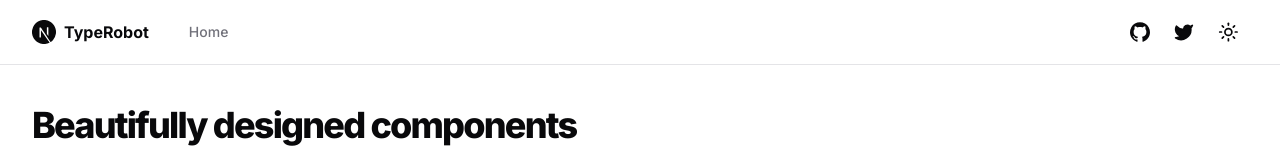
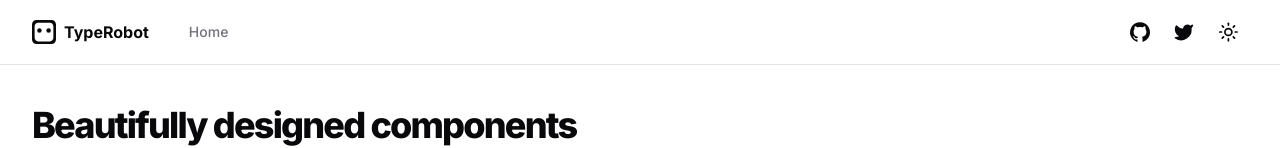
Before and after one commit to typerobot/typerobot, a Next.js app: page / in a window 1280 px wide. Shown: the top 148 px of the page. Built offline with nearby package versions, Linux system fonts and the light colour scheme.

Commit message:
[Enhancement]: Refactor SVG element to improve readability and maintainability by reformatting attributes and adding missing 'circle' elements.

```diff
--- a/components/icons.tsx
+++ b/components/icons.tsx
@@ -7,11 +7,19 @@ export const Icons = {
   moon: Moon,
   twitter: Twitter,
   logo: (props: LucideProps) => (
-    <svg xmlns="http://www.w3.org/2000/svg" viewBox="0 0 24 24" {...props}>
+    <svg
+      viewBox="0 0 24 24"
+      xmlns="http://www.w3.org/2000/svg"
+      {...props}
+    >
       <path
+        fill-rule="evenodd"
+        clip-rule="evenodd"
+        d="M4.5 0C2.01472 0 0 2.01472 0 4.5V19.5C0 21.9853 2.01472 24 4.5 24H19.5C21.9853 24 24 21.9853 24 19.5V4.5C24 2.01472 21.9853 0 19.5 0H4.5ZM6.14062 2.625C4.199 2.625 2.625 4.199 2.625 6.14062V17.8594C2.625 19.801 4.199 21.375 6.14062 21.375H17.8594C19.801 21.375 21.375 19.801 21.375 17.8594V6.14062C21.375 4.199 19.801 2.625 17.8594 2.625H6.14062Z"
         fill="currentColor"
-        d="M11.572 0c-.176 0-.31.001-.358.007a19.76 19.76 0 0 1-.364.033C7.443.346 4.25 2.185 2.228 5.012a11.875 11.875 0 0 0-2.119 5.243c-.096.659-.108.854-.108 1.747s.012 1.089.108 1.748c.652 4.506 3.86 8.292 8.209 9.695.779.25 1.6.422 2.534.525.363.04 1.935.04 2.299 0 1.611-.178 2.977-.577 4.323-1.264.207-.106.247-.134.219-.158-.02-.013-.9-1.193-1.955-2.62l-1.919-2.592-2.404-3.558a338.739 338.739 0 0 0-2.422-3.556c-.009-.002-.018 1.579-.023 3.51-.007 3.38-.01 3.515-.052 3.595a.426.426 0 0 1-.206.214c-.075.037-.14.044-.495.044H7.81l-.108-.068a.438.438 0 0 1-.157-.171l-.05-.106.006-4.703.007-4.705.072-.092a.645.645 0 0 1 .174-.143c.096-.047.134-.051.54-.051.478 0 .558.018.682.154.035.038 1.337 1.999 2.895 4.361a10760.433 10760.433 0 0 0 4.735 7.17l1.9 2.879.096-.063a12.317 12.317 0 0 0 2.466-2.163 11.944 11.944 0 0 0 2.824-6.134c.096-.66.108-.854.108-1.748 0-.893-.012-1.088-.108-1.747-.652-4.506-3.859-8.292-8.208-9.695a12.597 12.597 0 0 0-2.499-.523A33.119 33.119 0 0 0 11.573 0zm4.069 7.217c.347 0 .408.005.486.047a.473.473 0 0 1 .237.277c.018.06.023 1.365.018 4.304l-.006 4.218-.744-1.14-.746-1.14v-3.066c0-1.982.01-3.097.023-3.15a.478.478 0 0 1 .233-.296c.096-.05.13-.054.5-.054z"
       />
+      <circle cx="7.40625" cy="10.5" r="2.25" fill="currentColor" />
+      <circle cx="16.5938" cy="10.5" r="2.25" fill="currentColor" />
     </svg>
   ),
   gitHub: (props: LucideProps) => (
```
